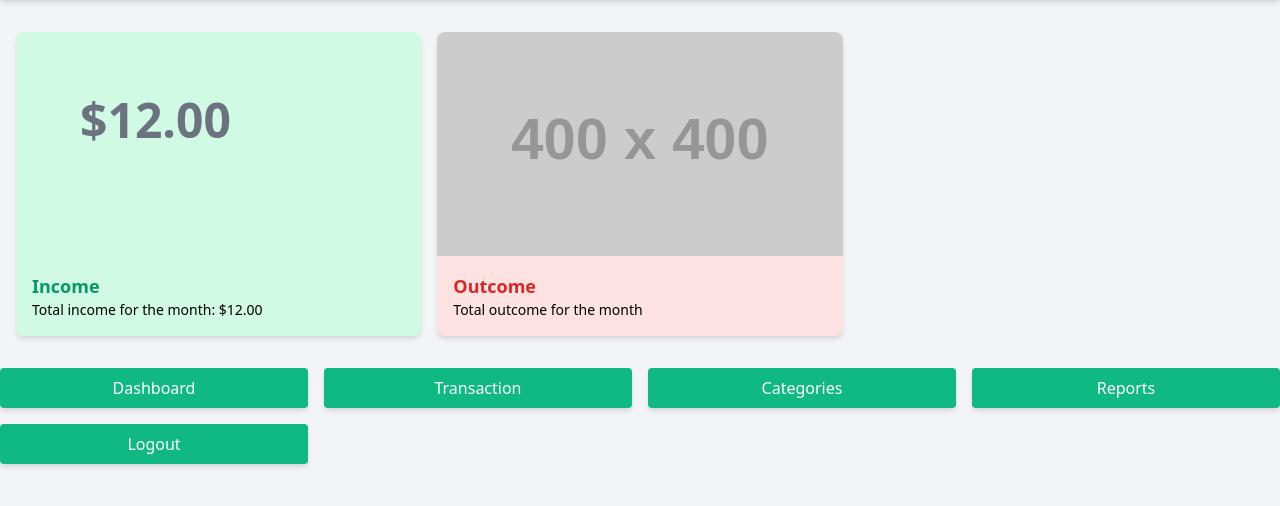
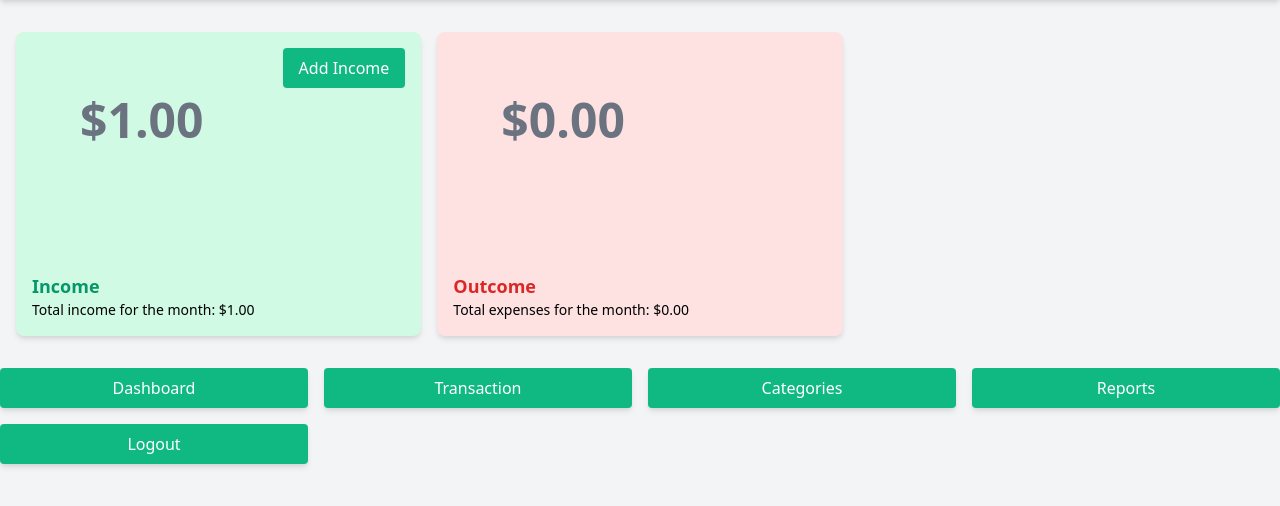
Before and after one commit to 8codevoyager122/tracking, a PHP site: page /dashboard.php in a window 1280 px wide. Shown: the part 44-550 px from the top of the page. Run offline with PHP 8.4, Linux system fonts and the light colour scheme; a user stored in the database is signed in; data comes from the database, SQL or seed files in the repository; grey boxes labelled with a size stand in for pictures from a placeholder-image service; some libraries are stand-ins or nearby versions.

Commit message:
Update dashboard.php

```diff
--- a/dashboard.php
+++ b/dashboard.php
@@ -1,6 +1,6 @@
 <?php
 session_start();
-require_once 'connection.php'; // Include your database connection script
+require_once 'connection.php'; // Adjust the path as per your file structure
 
 // Check if the user is logged in, redirect to login page if not
 if (!isset($_SESSION['username'])) {
@@ -8,26 +8,50 @@ if (!isset($_SESSION['username'])) {
     exit;
 }
 
-// Calculate total income for the current month
+// Initialize variables
+$Income = isset($_SESSION['Income']) ? floatval($_SESSION['Income']) : 0; // Manual income set by the user
 $user_id = $_SESSION['user_id'];
 $currentMonth = date('m');
 $currentYear = date('Y');
 
-$stmt = $pdo->prepare("SELECT SUM(amount) AS total_income FROM transactions WHERE user_id = :user_id");
-$stmt->execute(['user_id' => $user_id]);
-$totalIncome = $stmt->fetchColumn();
+// Get the start and end dates from the form submission if available
+$startDate = isset($_POST['start_date']) ? $_POST['start_date'] : date('Y-m-01');
+$endDate = isset($_POST['end_date']) ? $_POST['end_date'] : date('Y-m-t');
 
-// If total income is NULL (no transactions), set it to 0
+try {
+    // Calculate total income from transactions
+    $stmtIncome = $pdo->prepare("SELECT SUM(amount) AS total_income FROM transactions WHERE user_id = :user_id AND MONTH(transaction_date) = :month AND YEAR(transaction_date) = :year AND category = 'income'");
+    $stmtIncome->execute(['user_id' => $user_id, 'month' => $currentMonth, 'year' => $currentYear]);
+    $totalIncome = $stmtIncome->fetchColumn();
     $totalIncome = $totalIncome ? $totalIncome : 0;
+
+    // Calculate total expenses from transactions
+    $stmtExpenses = $pdo->prepare("SELECT SUM(amount) AS total_expenses FROM transactions WHERE user_id = :user_id AND MONTH(transaction_date) = :month AND YEAR(transaction_date) = :year AND category = 'expense'");
+    $stmtExpenses->execute(['user_id' => $user_id, 'month' => $currentMonth, 'year' => $currentYear]);
+    $totalExpenses = $stmtExpenses->fetchColumn();
+    $totalExpenses = $totalExpenses ? $totalExpenses : 0;
+
+    // Calculate total outcome (sum of transactions)
+    $stmtOutcome = $pdo->prepare("SELECT SUM(amount) AS total_outcome FROM transactions WHERE user_id = :user_id AND MONTH(transaction_date) = :month AND YEAR(transaction_date) = :year");
+    $stmtOutcome->execute(['user_id' => $user_id, 'month' => $currentMonth, 'year' => $currentYear]);
+    $totalOutcome = $stmtOutcome->fetchColumn();
+    $totalOutcome = $totalOutcome ? $totalOutcome : 0;
+
+    // Add manual income to the total income
+    $totalIncome += $Income;
+
+} catch (PDOException $e) {
+    echo "Error: " . $e->getMessage(); // Display any SQL errors
+}
 ?>
+
 <!DOCTYPE html>
 <html lang="en">
 <head>
-    <!-- Meta tags and title -->
+    <meta charset="UTF-8">
+    <meta name="viewport" content="width=device-width, initial-scale=1.0">
+    <title>Dashboard</title>
     <link href="https://cdn.jsdelivr.net/npm/tailwindcss@2.2.19/dist/tailwind.min.css" rel="stylesheet">
-    <style>
-        /* Optional: Add your custom styles here */
-    </style>
 </head>
 <body class="bg-gray-100 dark:bg-gray-900">
     <div class="flex flex-col min-h-screen">
@@ -43,8 +67,11 @@ $totalIncome = $totalIncome ? $totalIncome : 0;
             <div class="grid grid-cols-1 md:grid-cols-2 lg:grid-cols-3 gap-4">
                 <!-- Total Income -->
                 <div class="relative bg-green-100 dark:bg-green-800 rounded-lg shadow-md overflow-hidden">
+                    <div class="absolute top-0 right-0 p-4">
+                        <button id="addIncomeBtn" class="bg-green-500 text-white px-4 py-2 rounded">Add Income</button>
+                    </div>
                     <div class="h-40 md:h-56 overflow-hidden">
-                        <h1 class="text-5xl justify-center items-center text-zinc-600 mx-16 my-16 text-gray-500 font-bold">$<?php echo number_format($totalIncome, 2); ?></h1>
+                        <h1 id="totalIncome" class="text-5xl justify-center items-center text-zinc-600 mx-16 my-16 text-gray-500 font-bold">$<?php echo number_format($totalIncome, 2); ?></h1>
                     </div>
                     <div class="p-4">
                         <h3 class="text-lg font-semibold text-green-600 dark:text-green-300">Income</h3>
@@ -55,11 +82,11 @@ $totalIncome = $totalIncome ? $totalIncome : 0;
                 <!-- Total Outcome -->
                 <div class="relative bg-red-100 dark:bg-red-800 rounded-lg shadow-md overflow-hidden">
                     <div class="h-40 md:h-56 overflow-hidden">
-                        <img src="https://placehold.co/400" alt="Outcome" class="w-full h-full object-cover" />
+                        <h1 id="totalOutcome" class="text-5xl justify-center items-center text-zinc-600 mx-16 my-16 text-gray-500 font-bold">$<?php echo number_format($totalOutcome, 2); ?></h1>
                     </div>
                     <div class="p-4">
                         <h3 class="text-lg font-semibold text-red-600 dark:text-red-300">Outcome</h3>
-                        <p class="text-sm text-zinc-600">Total outcome for the month</p>
+                        <p class="text-sm text-zinc-600">Total expenses for the month: $<?php echo number_format($totalOutcome, 2); ?></p>
                     </div>
                 </div>
             </div>
@@ -72,7 +99,6 @@ $totalIncome = $totalIncome ? $totalIncome : 0;
             <button id="categoriesButton" class="bg-green-500 text-white py-2 px-4 rounded shadow-md">Categories</button>
             <button id="reportsButton" class="bg-green-500 text-white py-2 px-4 rounded shadow-md">Reports</button>
             <button id="logoutButton" class="bg-green-500 text-white py-2 px-4 rounded shadow-md">Logout</button>
-        </div>
         </div>
 
         <!-- JavaScript to handle button clicks -->
@@ -90,11 +116,83 @@ $totalIncome = $totalIncome ? $totalIncome : 0;
             });
 
             document.getElementById('reportsButton').addEventListener('click', function() {
-            window.location.href = "#";
+                window.location.href = "reports.php";
             });
+
             document.getElementById('logoutButton').addEventListener('click', function() {
                 window.location.href = "logout.php";
             });
+
+// Handle Add Manual Income button click
+document.getElementById('addIncomeBtn').addEventListener('click', function() {
+    const Income = prompt('Enter income amount:');
+    if (Income) {
+        document.getElementById('totalIncome').innerText = '$' + parseFloat(Income).toFixed(2);
+
+        // Make the AJAX request to update the server-side data
+        fetch(window.location.href, {
+            method: 'POST',
+            headers: {
+                'Content-Type': 'application/json',
+            },
+            body: JSON.stringify({
+                Income: Income
+            }),
+        })
+     .then(response => response.json())
+     .then(data => {
+            if (data.error) {
+                alert(data.error);
+            } else {
+                alert(data.message);
+            }
+        })
+     .catch((error) => {
+            console.error('Error:', error);
+        });
+    }
+});
         </script>
+    </div>
 </body>
 </html>
+
+<?php
+if ($_SERVER['REQUEST_METHOD'] === 'POST') {
+    $data = json_decode(file_get_contents('php://input'), true);
+
+    if (isset($data['Income'])) {
+        $Income = floatval($data['Income']);
+        $_SESSION['Income'] = $Income;
+
+        // Recalculate the total income and expenses with the new manual income
+        try {
+            $stmtIncome = $pdo->prepare("SELECT SUM(amount) AS total_income FROM transactions WHERE user_id = :user_id AND MONTH(transaction_date) = :month AND YEAR(transaction_date) = :year AND category = 'income'");
+            $stmtIncome->execute(['user_id' => $user_id, 'month' => $currentMonth, 'year' => $currentYear]);
+            $totalIncome = $stmtIncome->fetchColumn();
+            $totalIncome = $totalIncome ? $totalIncome : 0;
+            $totalIncome += $Income;
+
+            // Recalculate total expenses
+            $stmtExpenses = $pdo->prepare("SELECT SUM(amount) AS total_expenses FROM transactions WHERE user_id = :user_id AND MONTH(transaction_date) = :month AND YEAR(transaction_date) = :year AND category = 'expense'");
+            $stmtExpenses->execute(['user_id' => $user_id, 'month' => $currentMonth, 'year' => $currentYear]);
+            $totalExpenses = $stmtExpenses->fetchColumn();
+            $totalExpenses = $totalExpenses ? $totalExpenses : 0;
+
+            // Calculate total outcome (sum of transactions)
+            $stmtOutcome = $pdo->prepare("SELECT SUM(amount) AS total_outcome FROM transactions WHERE user_id = :user_id AND MONTH(transaction_date) = :month AND YEAR(transaction_date) = :year");
+            $stmtOutcome->execute(['user_id' => $user_id, 'month' => $currentMonth, 'year' => $currentYear]);
+            $totalOutcome = $stmtOutcome->fetchColumn();
+            $totalOutcome = $totalOutcome ? $totalOutcome : 0;
+            $totalOutcome += $Income;
+
+            echo json_encode(['message' => 'Income updated successfully', 'totalIncome' => $totalIncome, 'totalOutcome' => $totalOutcome]);
+        } catch (PDOException $e) {
+            echo json_encode(['error' => 'Error: ' . $e->getMessage()]);
+        }
+    } else {
+        echo json_encode(['error' => 'Invalid request']);
+    }
+    exit;
+}
+?>
```
Lines whose indentation alone changed are shown as unchanged.
